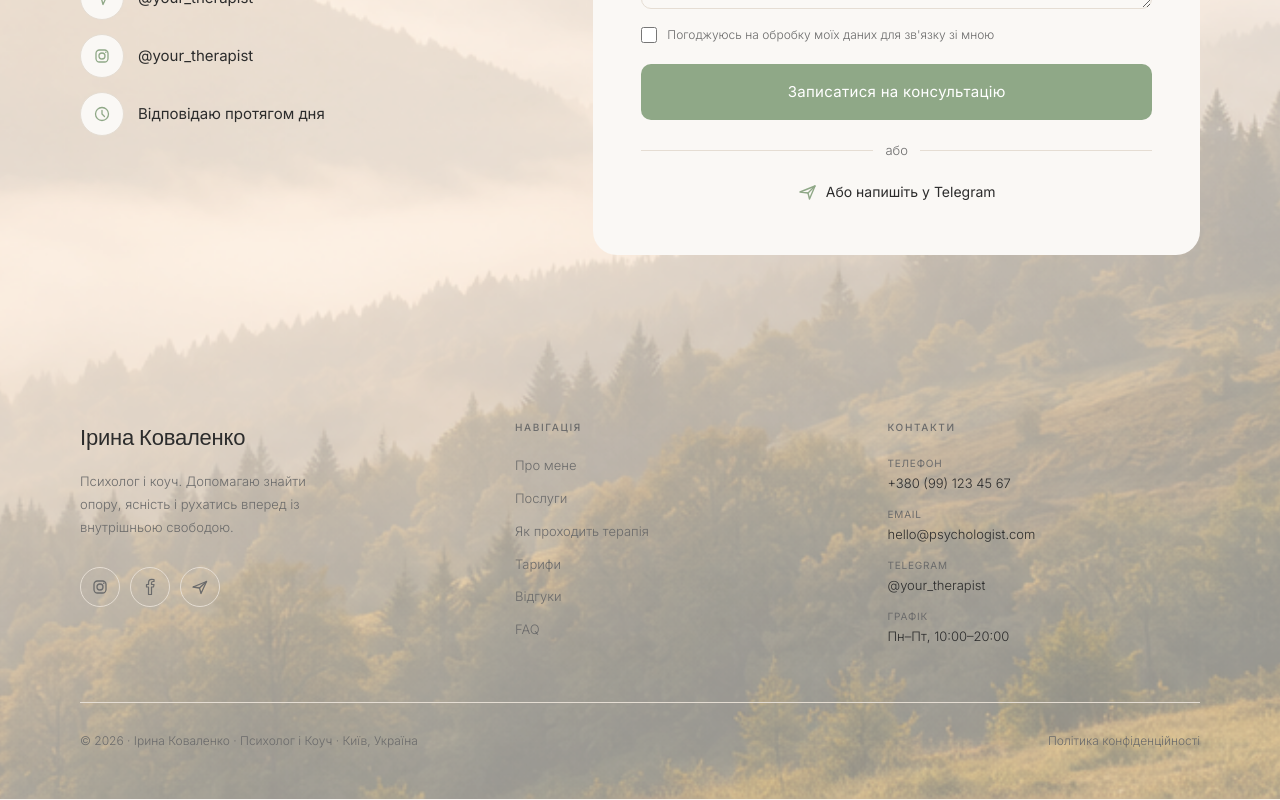
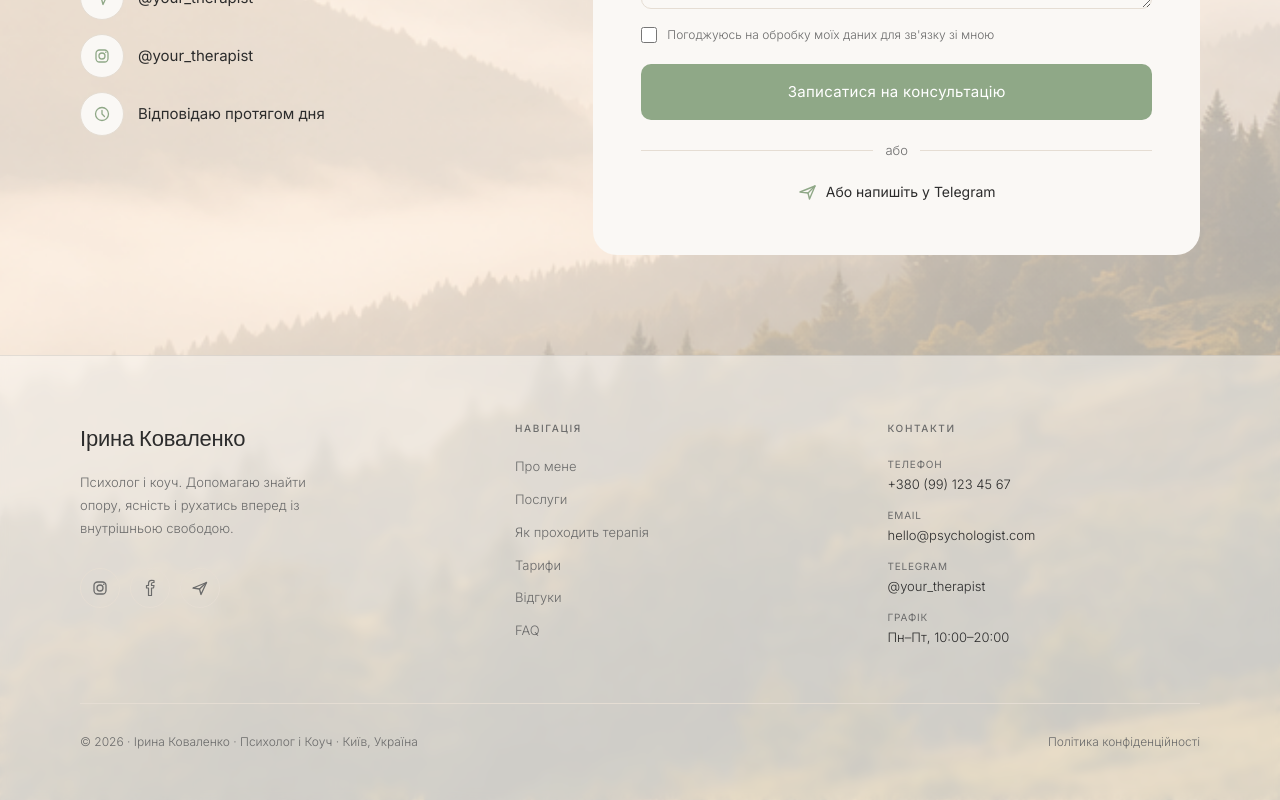
Before and after one commit to danylonahorniuk/psychologist-landing, a Next.js app: page / in a window 1280 px wide. Shown: the part 7521-8321 px from the top of the page. Built offline with nearby package versions, Linux system fonts and the light colour scheme.

Commit message:
fix: footer frosted glass bg for readability, subtle divider line

```diff
--- a/components/Footer.tsx
+++ b/components/Footer.tsx
@@ -42,7 +42,7 @@ const socials = [
 
 export default function Footer() {
   return (
-    <footer>
+    <footer style={{ background: "rgba(250,248,245,0.55)", borderTop: "1px solid rgba(44,44,44,0.1)", backdropFilter: "blur(4px)" }}>
       <style>{`
         .footer-nav-link {
           font-size: 13px;
```
